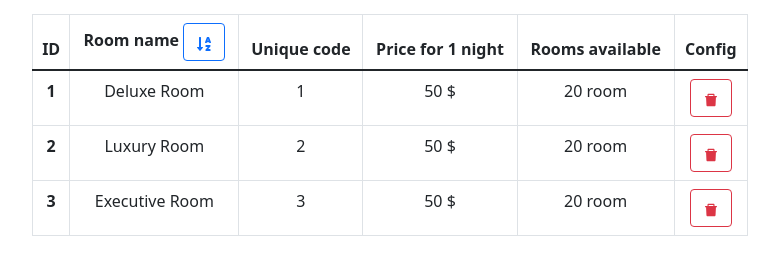
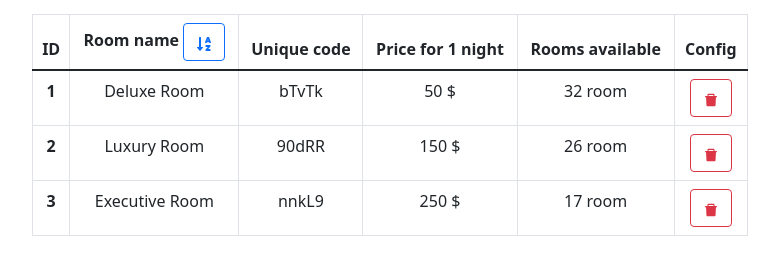
Before and after one commit to tungntgcd17146/React-Performance, a React (Vite) app in the folder react-basic-practice/: page / in a window 1280 px wide. Shown: the part 154-428 px from the top of the page, without its empty margins (250-1029 px from the left). Built offline with nearby package versions, Linux system fonts and the light colour scheme.

Commit message:
feat: create helper function to random, and add random room info

```diff
--- a/react-basic-practice/src/App.tsx
+++ b/react-basic-practice/src/App.tsx
@@ -5,6 +5,9 @@ import { RoomTable } from './components/RoomTable';
 
 import { useState } from 'react';
 import { rooms } from './mock/initData';
+import { RoomInterface } from './interface/room';
+
+import { getRandomId, getRandomName, getRandomPrice, getRandomQuantity } from './helper/random';
 
 import './App.css';
 import '../node_modules/bootstrap/dist/css/bootstrap.min.css';
@@ -12,10 +15,22 @@ import '../node_modules/bootstrap/dist/css/bootstrap.min.css';
 function App() {
   const [roomsData, setRoomsData] = useState(rooms);
 
+  const handleAddRoom = () => {
+    const newRoom: RoomInterface = {
+      id: getRandomId(5),
+      name: getRandomName(),
+      quantity: parseInt(getRandomQuantity(2)),
+      price: getRandomPrice()
+    };
+    if (newRoom) {
+      setRoomsData([...roomsData, newRoom]);
+    }
+  };
+
   return (
     <div className="app container">
       <header className="app-header d-flex justify-content-between">
-        <AddButton />
+        <AddButton handleAdd={handleAddRoom} />
         <InputSearch />
         <TotalNumber />
       </header>
--- a/react-basic-practice/src/components/AddButton/index.tsx
+++ b/react-basic-practice/src/components/AddButton/index.tsx
@@ -1 +1,9 @@
-export const AddButton = () => <button className="btn btn-outline-success">Create new room</button>;
+type Prop = {
+  handleAdd: () => void;
+};
+
+export const AddButton = ({ handleAdd }: Prop) => (
+  <button onClick={handleAdd} className="btn btn-outline-success">
+    Create new room
+  </button>
+);
--- /dev/null
+++ b/react-basic-practice/src/helper/random.ts
@@ -0,0 +1,29 @@
+export const getRandomId = (length: number) => {
+  const randomChars = 'ABCDEFGHIJKLMNOPQRSTUVWXYZabcdefghijklmnopqrstuvwxyz0123456789';
+  let result = '';
+  for (let i = 0; i < length; i++) {
+    result += randomChars.charAt(Math.floor(Math.random() * randomChars.length));
+  }
+  return result;
+};
+
+export const getRandomName = () => {
+  const randomChars = ['Deluxe Room', 'Luxury Room', 'Penhouse Room', 'Executive Room'];
+  const result = Math.floor(Math.random() * randomChars.length);
+  return randomChars[result];
+};
+
+export const getRandomPrice = () => {
+  const randomChars = [50, 100, 150, 200];
+  const result = Math.floor(Math.random() * randomChars.length);
+  return randomChars[result];
+};
+
+export const getRandomQuantity = (length: number) => {
+  const randomChars = '123456789';
+  let result = '';
+  for (let i = 0; i < length; i++) {
+    result += randomChars.charAt(Math.floor(Math.random() * randomChars.length));
+  }
+  return result;
+};
--- a/react-basic-practice/src/mock/initData.ts
+++ b/react-basic-practice/src/mock/initData.ts
@@ -2,21 +2,21 @@ import { RoomInterface } from '../interface/room';
 
 export const rooms: RoomInterface[] = [
   {
-    id: '1',
+    id: 'bTvTk',
     name: 'Deluxe Room',
-    quantity: 20,
+    quantity: 32,
     price: 50
   },
   {
-    id: '2',
+    id: '90dRR',
     name: 'Luxury Room',
-    quantity: 20,
-    price: 50
+    quantity: 26,
+    price: 150
   },
   {
-    id: '3',
+    id: 'nnkL9',
     name: 'Executive Room',
-    quantity: 20,
-    price: 50
+    quantity: 17,
+    price: 250
   }
 ];
```
